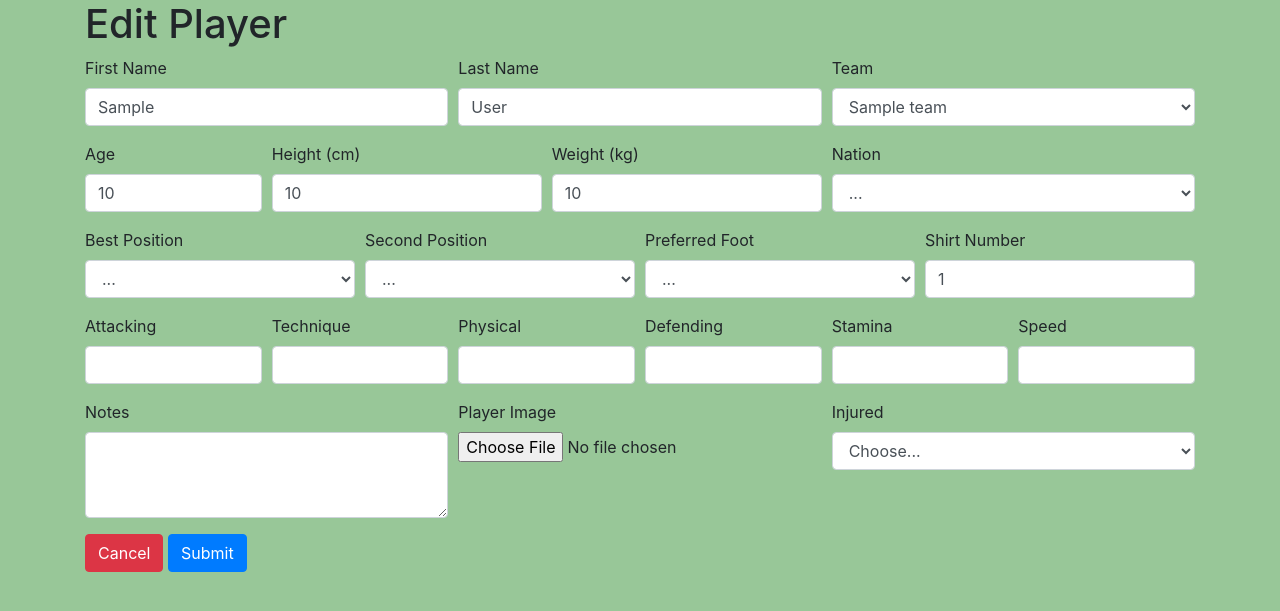
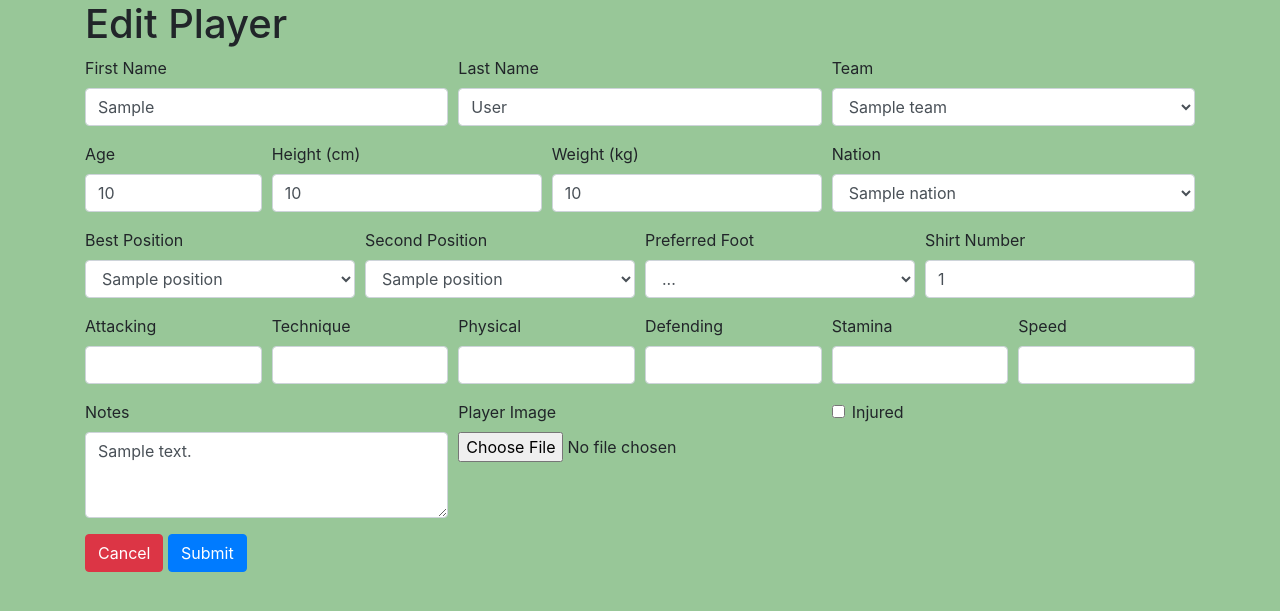
Before and after one commit to harclemadscam/third-milestone-project, a Flask app: template templates/player_edit.html in a window 1280 px wide. Shown: the part 56-667 px from the top of the page. Run offline with Flask 2, Linux system fonts and the light colour scheme; the template is opened without the code that fills it: most values are stand-ins (such as "Sample title", 1, 10 or a date in 2020); some libraries are stand-ins or nearby versions.

Commit message:
Added values to player edit form using for loops and if statements

```diff
--- a/templates/player_edit.html
+++ b/templates/player_edit.html
@@ -43,9 +43,12 @@
       <div class="form-group col-md-4">
         <label for="player_nation">Nation</label>
         <select class="form-control" id="player_nation" name="nation">
-          <option selected>...</option>
             {% for nation in nations %}
+            {% if player.nation == nation.name %}
+                <option selected>{{nation.name}}</option>
+            {% else %}
                 <option>{{nation.name}}</option>
+            {% endif %}
             {% endfor %}
         </select>
       </div>
@@ -54,28 +57,51 @@
       <div class="form-group col-md-3">
         <label for="first_position">Best Position</label>
         <select class="form-control" id="first_position" name="first_position">
-            <option selected>...</option>
             {% for position in positions %}
+            {% if player.first_position == position.name %}
+                <option selected>{{position.name}}</option>
+            {% else %}
                 <option>{{position.name}}</option>
+            {% endif %}
             {% endfor %}
         </select>
       </div>
       <div class="form-group col-md-3">
         <label for="second_position">Second Position</label>
         <select class="form-control" id="second_position" name="second_position">
-            <option selected>...</option>
             {% for position in positions %}
+            {% if player.second_position == position.name %}
+                <option selected>{{position.name}}</option>
+            {% else %}
                 <option>{{position.name}}</option>
+            {% endif %}
             {% endfor %}
         </select>
       </div>
       <div class="form-group col-md-3">
         <label for="foot">Preferred Foot</label>
         <select class="form-control" id="foot" name="foot">
+            {% if player.foot == "Right" %}
+                <option>...</option>
+                <option selected>Right</option>
+                <option>Left</option>
+                <option>Either</option>
+            {% elif player.foot == "Left" %}
+                <option>...</option>
+                <option>Right</option>
+                <option selected>Left</option>
+                <option>Either</option>
+            {% elif player.foot == "Either" %}
+                <option>...</option>
+                <option>Right</option>
+                <option>Left</option>
+                <option selected>Either</option>
+            {% else %}
                 <option selected>...</option>
                 <option>Right</option>
                 <option>Left</option>
                 <option>Either</option>
+            {% endif %}
         </select>
       </div>
       <div class="form-group col-md-3">
@@ -112,18 +138,21 @@
     <div class="form-row">
       <div class="form-group col-md-4">
         <label for="notes">Notes</label>
-        <textarea class="form-control" id="notes" rows="3" name="notes" value="{{player.notes}}"></textarea>
+        <textarea class="form-control" id="notes" rows="3" name="notes">{{player.notes}}</textarea>
       </div>
       <div class="form-group col-md-4">
         <label for="player_image">Player Image</label>
         <input type="file" class="form-control-file" id="player_image" name="image" value="{{player.image}}">
       </div>
       <div class="form-group col-md-4">
-        <label for="injured">Injured</label>
-        <select class="form-control" id="injured" name="is_injured">
-          <option selected>Choose...</option>
-          <option>...</option>
-        </select>
+        <div class="form-check">
+        {% if player.is_injured == "Yes" %}
+            <input type="checkbox" class="form-check-input" id="injured" name="is_injured" value="Yes" checked>
+        {% else %}
+            <input type="checkbox" class="form-check-input" id="injured" name="is_injured" value="Yes">
+        {% endif %}
+            <label class="form-check-label" for="injured">Injured</label>
+        </div>
       </div>
     </div>
     <a type="button" href="{{ url_for('player_list', team_id=team._id) }}" class="btn btn-danger">Cancel</a>
```
Lines whose indentation alone changed are shown as unchanged.
